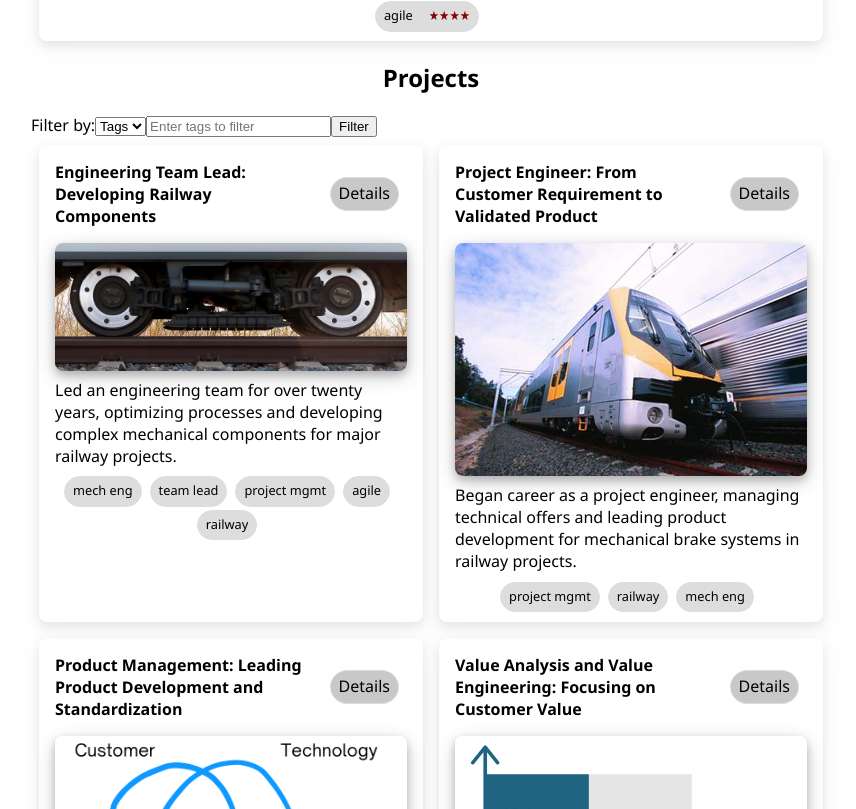
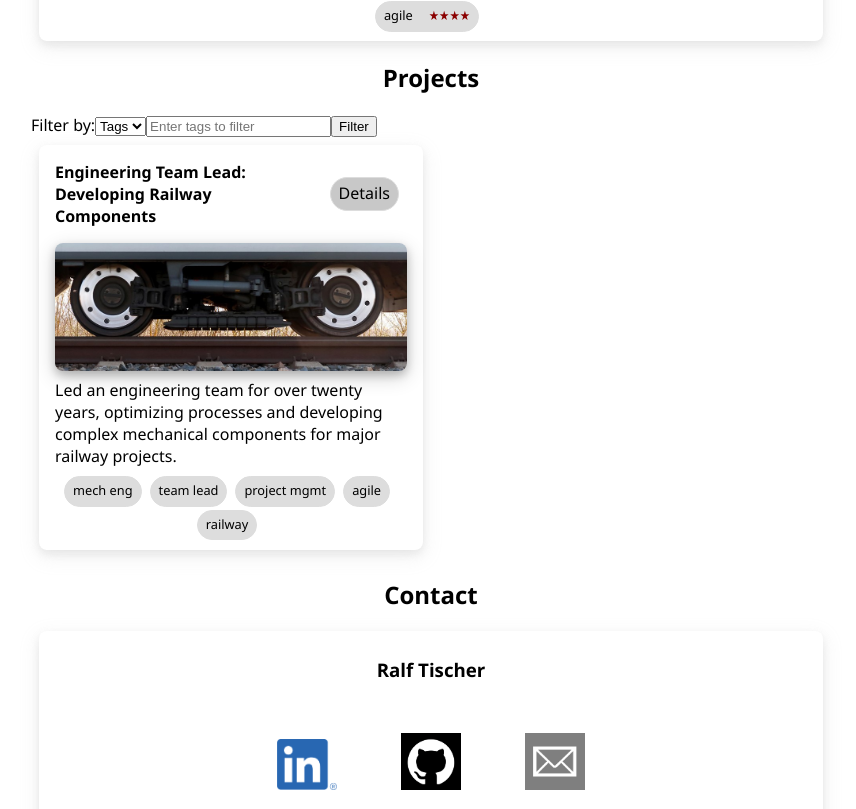
Before and after one commit to ralf-tischer/portfolio-react, a React (Create React App) app: page /ids/1 in a window 1280 px wide. Shown: the part 591-1400 px from the top of the page, without its empty margins (209-1065 px from the left). Built offline with nearby package versions, Linux system fonts and the light colour scheme.

Commit message:
Fix route parsing error by pathname.split('/');, shift useParams from Projects to App

```diff
--- a/src/App.jsx
+++ b/src/App.jsx
@@ -7,23 +7,20 @@ import ProjectPage from './components/ProjectPage.jsx';
 import Contact from './components/Contact.jsx';
 import Introduction from './components/Introduction.jsx';
 
-const baseUrl = window.location.pathname;
+const pathParts = window.location.pathname.split('/');
+const baseUrl = pathParts.length > 1 && pathParts[1] ? "/" : window.location.pathname;
 
 const App = () => {
   const [target, setTarget] = useState(null);
 
   useEffect(() => {
-    console.log("useEffect Route: ", target);
     // Adding a slight delay to ensure the element is rendered, especially for dynamic content
     const timer = setTimeout(() => {
       const element = document.getElementById(target);
       if (element) {
-        console.log("useEffect Element: ", element);
         element.scrollIntoView({ behavior: 'smooth' });
-      } else {
-        console.log("Element not found: ", target);
       }
-    }, 100); // Adjust the delay as needed
+    }, 150); // Adjust the delay as needed
 
     return () => clearTimeout(timer); // Cleanup the timer
   }, [target]);
@@ -33,7 +30,11 @@ const App = () => {
   }
 
   const MainPageWrapper = () => {
-    const { tags, ids } = useParams();
+    let { tags, ids } = useParams();
+
+    // Convert tags and ids from string to array
+    tags = tags ? tags.split(',') : [];
+    ids = ids ? ids.split(',').map(Number) : [];
 
     useEffect(() => {
       if (tags || ids) {
@@ -62,6 +63,8 @@ const App = () => {
     setTarget(route);
   }
 
+  console.log('baseUrl:', baseUrl);
+
   return (
     <div className='container'>
       <Router basename={baseUrl}>
--- a/src/components/Projects.jsx
+++ b/src/components/Projects.jsx
@@ -1,25 +1,25 @@
 import React, { useState, useEffect } from 'react';
-import { useParams, useNavigate } from 'react-router-dom';
+import { useNavigate } from 'react-router-dom';
 import Filter from './Filter';
 import ProjectCard from './ProjectCard.jsx';
 const { myProjects } = require('../model/data.js');
 
-const Projects = () => {
+const Projects = ({ ids,tags }) => {
   const [projects] = useState(myProjects);
   const [filteredProjects, setFilteredProjects] = useState(projects);
   const navigate = useNavigate();
-  const params = useParams();
+  // const params = useParams();
 
   const handleOpenProjectDetails = (id) => {
     navigate(`/id/${id}`);
   }
 
   useEffect(() => {
-    let { tags, ids } = params;
+    //let { tags, ids } = params;
 
     // Convert tags and ids from string to array
-    tags = tags ? tags.split(',') : [];
-    ids = ids ? ids.split(',').map(Number) : [];
+    // tags = tags ? tags.split(',') : [];
+    //ids = ids ? ids.split(',').map(Number) : [];
 
     let filtered = projects;
 
@@ -34,7 +34,7 @@ const Projects = () => {
     }
 
     setFilteredProjects(filtered);
-  }, [params, projects]);
+  }, [projects, ids, tags]);
 
   const handleTagClick = (tag) => {
     // Update the URL
```
